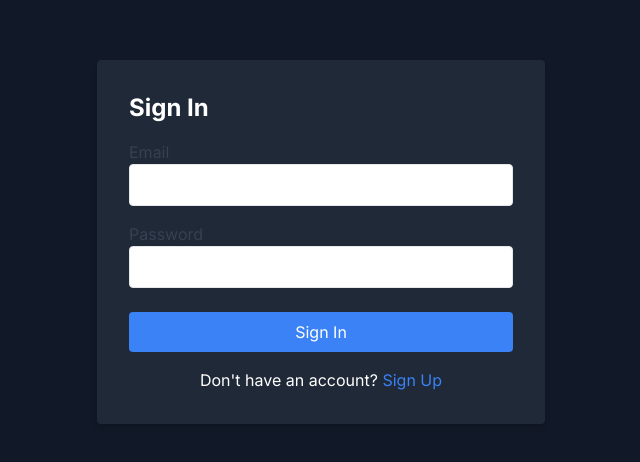
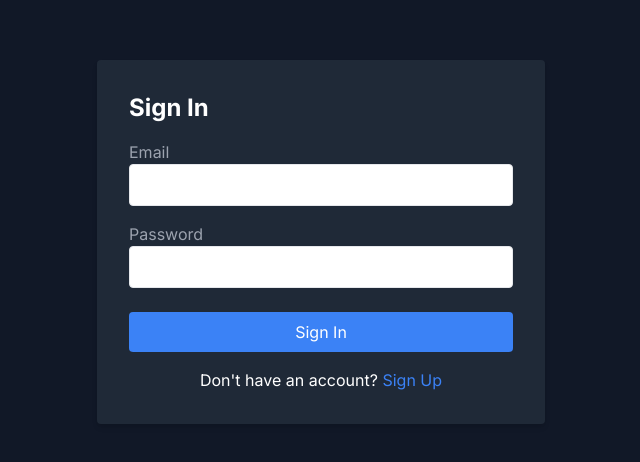
Before and after one commit to desuken5963/desuken, a Next.js app in the folder frontend/: page /signin in a window 1280 px wide. Shown: the part 158-620 px from the top of the page, without its empty margins (319-959 px from the left). Built offline with nearby package versions, Linux system fonts and the light colour scheme.

Commit message:
SignInフロント処理実装

```diff
--- a/frontend/src/app/signin/page.tsx
+++ b/frontend/src/app/signin/page.tsx
@@ -1,20 +1,56 @@
 "use client";
 
+import { useState } from 'react';
 import Link from 'next/link';
 
 export default function SignIn() {
+  const [email, setEmail] = useState('');
+  const [password, setPassword] = useState('');
+  const [error, setError] = useState('');
+
+  const handleSubmit = async (e: { preventDefault: () => void; }) => {
+    e.preventDefault();
+    try {
+      const res = await fetch('/api/signin', {
+        method: 'POST',
+        headers: { 'Content-Type': 'application/json' },
+        body: JSON.stringify({ email, password }),
+      });
+      if (res.ok) {
+        alert('Sign in successful');
+      } else {
+        const { message } = await res.json();
+        setError(message || 'Sign in failed');
+      }
+    } catch (err) {
+      console.error(err);
+      setError('Sign in failed');
+    }
+  }
+
   return (
     <div className="min-h-screen flex items-center justify-center bg-gray-900 text-white">
       <div className="bg-gray-800 p-8 rounded shadow-md w-full max-w-md">
         <h2 className="text-2xl font-bold mb-4">Sign In</h2>
-        <form>
+        {error && <p className="text-red-500 mb-4">{error}</p>}
+        <form onSubmit={handleSubmit} >
           <div className="mb-4">
-            <label className="block text-gray-700">Email</label>
-            <input type="email" className="w-full px-3 py-2 border rounded" />
+            <label className="block text-gray-400">Email</label>
+            <input
+              type="email"
+              value={email}
+              onChange={(e) => setEmail(e.target.value)}
+              className="w-full px-3 py-2 border rounded text-black"
+            />
           </div>
           <div className="mb-6">
-            <label className="block text-gray-700">Password</label>
-            <input type="password" className="w-full px-3 py-2 border rounded" />
+            <label className="block text-gray-400">Password</label>
+            <input
+              type="password"
+              value={password}
+              onChange={(e) => setPassword(e.target.value)}
+              className="w-full px-3 py-2 border rounded text-black"
+            />
           </div>
           <button type="submit" className="w-full bg-blue-500 text-white py-2 rounded">Sign In</button>
         </form>
--- a/frontend/src/app/signup/page.tsx
+++ b/frontend/src/app/signup/page.tsx
@@ -24,7 +24,8 @@ export default function SignUp() {
       if (res.ok) {
         alert('Sign up successful');
       } else {
-        setError('Sign up failed');
+        const { message } = await res.json();
+        setError(message || 'Sign up failed');
       }
     } catch (err) {
       console.error(err);
```
